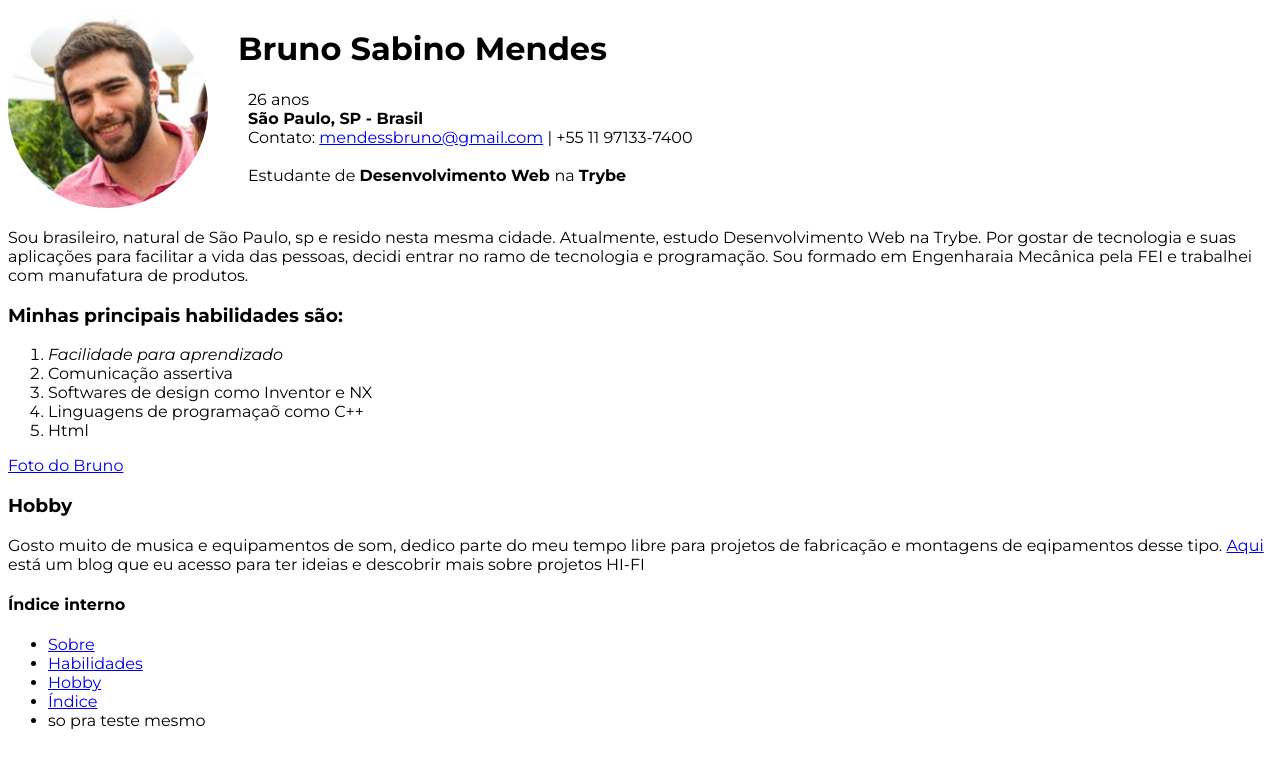
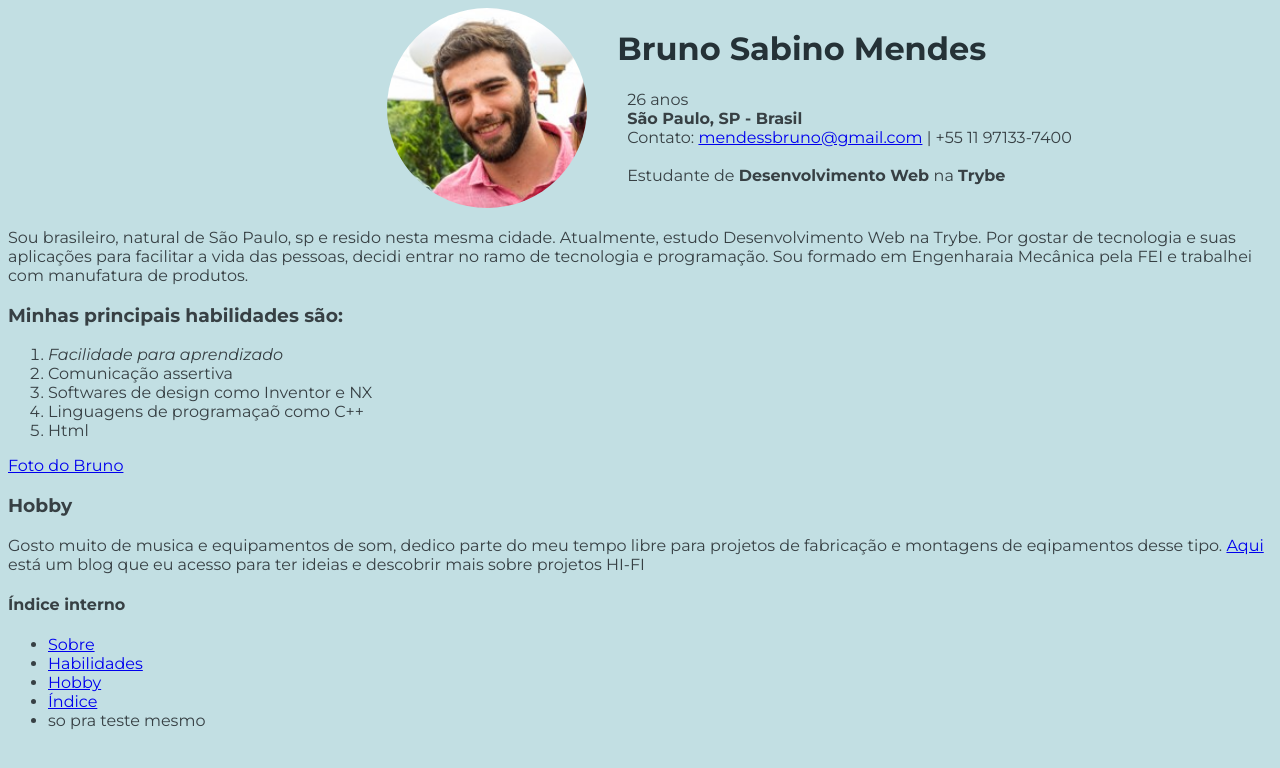
Before and after one commit to bruno-s-mendes/bruno-s-mendes.github.io, a plain HTML site: page index.html in a window 1280 px wide. Drawn offline with Linux system fonts and the light colour scheme.

Commit message:
centralizacao do div superior que contem o nome, foto e lista de caracteristicas

```diff
--- a/style.css
+++ b/style.css
@@ -1,16 +1,21 @@
 body{
     font-family: 'Montserrat', sans-serif;
-
+    background-color: #c2dfe3ff;
+    color: rgb(55, 64, 68);
 }
 h1{
-
+color: #253237ff;
 font-weight: 700 bold;
 }
 #foto{
     border-radius: 100%;
 }
 .top{
+    position: relative;
     display: inline-flex;
+    justify-content: center;
+    margin-left: 30%;
+
 }
 #top-list{
     list-style-type: none;
```
